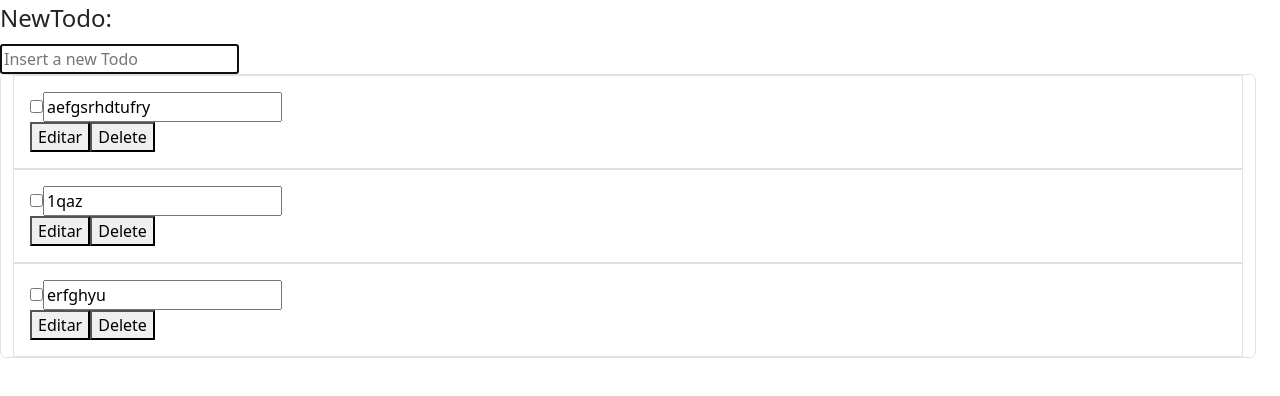
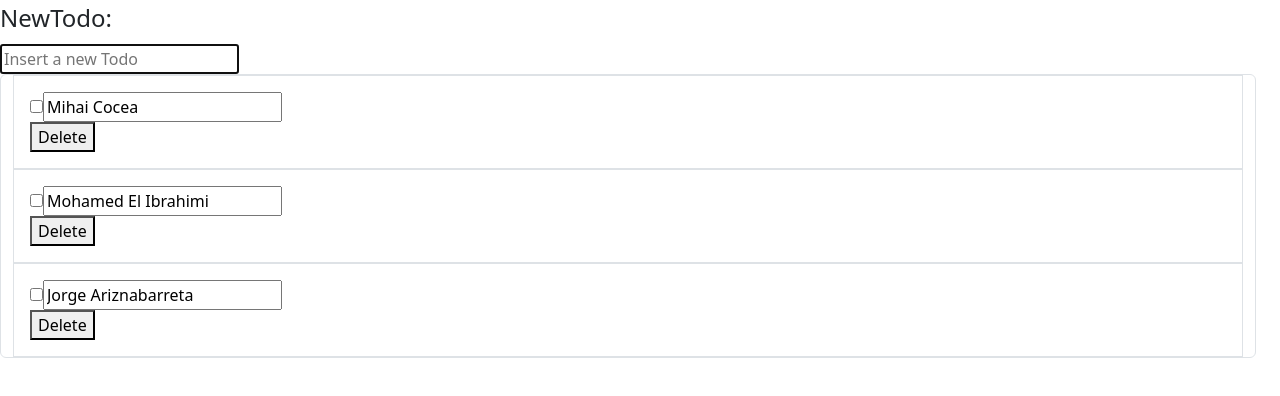
Before and after one commit to jorge-ariznabarreta-zabala/todolist-vue, a Vue app: page / in a window 1280 px wide. Shown: the top 396 px of the page. Built offline with nearby package versions, Linux system fonts and the light colour scheme; data requests are answered from the project's data file.

Commit message:
Funciona Patch

```diff
--- a/db.json
+++ b/db.json
@@ -1,19 +1,19 @@
 {
   "todos": [
     {
-      "todo": "aefgsrhdtufry",
+      "todo": "Mihai Cocea",
       "completed": false,
-      "id": 5
+      "id": 10
     },
     {
-      "todo": "1qaz",
+      "todo": "Mohamed El Ibrahimi",
       "completed": false,
-      "id": 8
+      "id": 11
     },
     {
-      "todo": "erfghyu",
+      "todo": "Jorge Ariznabarreta",
       "completed": false,
-      "id": 9
+      "id": 12
     }
   ]
 }
--- a/src/components/listTodo.vue
+++ b/src/components/listTodo.vue
@@ -1,25 +1,26 @@
 <template>
+  <div class="row container-fluid" id="CardContainer">
+    <div class="card border">
 
-    <div class="row container-fluid" id="CardContainer">
-<div class="card border">
-
-    <div v-for="todo in listTodo" :key="id" class="card-body border">
+      <div v-for="todo in listTodo" :key="id" class="card-body border">
         <div>
-          <input class="toggle" type="checkbox" v-model="todo.completed" />
-          <input type="text" @blur="editTodo(todo.todo)" autofocus v-if="todo.completed" class="card-text text-decoration-line-through" v-model="todo.todo" />
-          <input type="text" @blur="editTodo(todo.todo)" autofocus v-else class="card-text" v-model="todo.todo" />
+          <input class="toggle" type="checkbox" v-model="todo.completed" @change="editTodo(todo)"/>
+          <input type="text" @blur="editTodo(todo)" autofocus v-if="todo.completed"
+            class="card-text text-decoration-line-through" v-model="todo.todo" />
+          <input type="text" @blur="editTodo(todo)" autofocus v-else class="card-text" v-model="todo.todo" />
 
         </div>
-        <button>Editar</button>
+
         <button @click="deleteTodo(todo.id)">Delete</button>
+      </div>
     </div>
-</div>
-    </div>
+  </div>
 </template>
 
 <script setup>
 import { ref } from "vue";
-import  axios  from "axios";
+import axios from "axios";
+import { computeStyles } from "@popperjs/core";
 const listTodo = ref([]);
 
 
@@ -34,10 +35,26 @@ const getName = async () => {
   }
 }
 getName()
-async function deleteTodo(id){
+async function deleteTodo(id) {
   try {
     const response = await axios.delete(`http://localhost:3000/todos/${id}`)
-    listTodo.value = listTodo.value.filter((todo) => todo.id !==id)
+    listTodo.value = listTodo.value.filter((todo) => todo.id !== id)
+    //Aprovecho la reactividad de listTodo para actualizar la vista
+  } catch (error) {
+    console.log(error)
+  }
+}
+
+async function editTodo(todo) {
+  console.log(todo);
+
+
+  try {
+    const response = await axios.patch(`http://localhost:3000/todos/${todo.id}`, {
+    "todo": todo.todo,
+    "completed": todo.completed
+  })
+
     //Aprovecho la reactividad de listTodo para actualizar la vista
   } catch (error) {
     console.log(error)
@@ -45,6 +62,4 @@ async function deleteTodo(id){
 }
 </script>
 
-<style lang="scss" scoped>
-
-</style>
+<style lang="scss" scoped></style>
```
